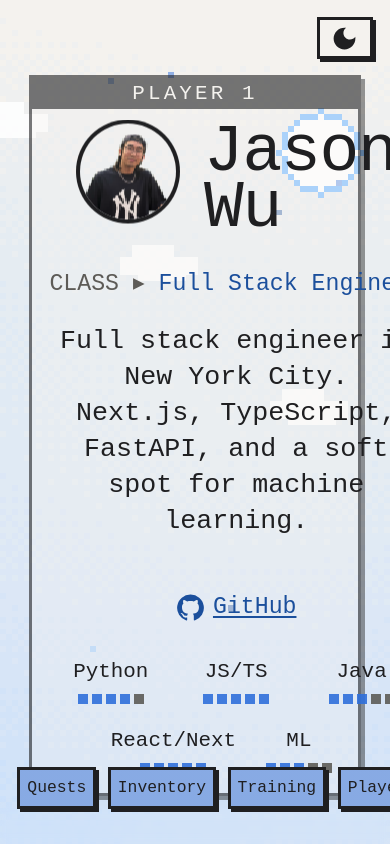
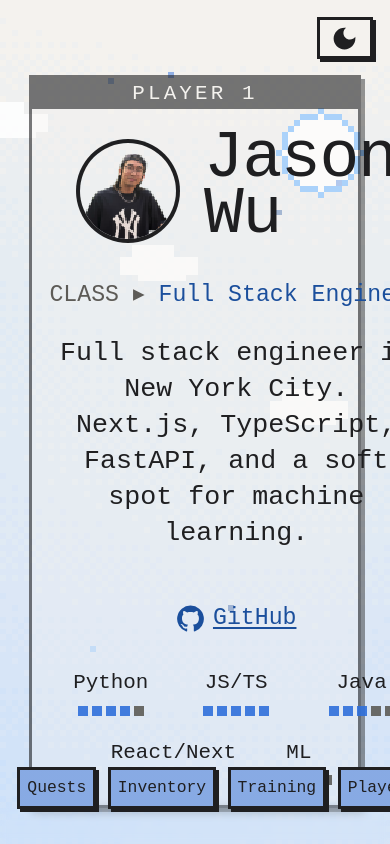
Before and after one commit to Jason-Wuuuu/Jason, a React (Vite) app: page / in a window 390 px wide. Shown: the top 844 px of the page. Built offline with nearby package versions, Linux system fonts and the light colour scheme; a web font is replaced by a local one.

Commit message:
Phones: avatar level with the gap between Jason and Wu
Co-Authored-By: Claude Sonnet 5.5 <noreply@anthropic.com>

```diff
--- a/src/index.css
+++ b/src/index.css
@@ -278,10 +278,10 @@ footer { padding-block: 4rem 8rem; color: var(--mute); }
   .card { display: grid; grid-template-columns: 1fr auto auto 1fr; align-items: center; column-gap: clamp(12px, calc(100vw - 340px), 28px); } /* avatar and name share the top row, centred as a pair between two spacer columns */
   .card .who { display: contents; }
   .card .who > *:not(h1), .card .stats { grid-column: 1 / -1; }
-  .card .avatar-wrap { grid-column: 2; }
-  .card h1 { grid-column: 3; white-space: nowrap; font-size: clamp(46px, 17vw, 88px); margin: 0 0 .5rem; text-align: left; }
+  .card .avatar-wrap { grid-column: 2; translate: 0 5vw; } /* sits level with the gap between "Jason" and "Wu" (the letters' boxes sit lower than the line box) */
+  .card h1 { grid-column: 3; white-space: nowrap; font-size: clamp(46px, 17vw, 88px); margin: 0; text-align: left; } /* no bottom margin: it would pull the name's centre off the avatar's */
   @media (max-width: 340px) { .card .pixel-avatar { width: 72px; } }
-  .card .cls { margin-top: .75rem; }
+  .card .cls { margin-top: 1.25rem; }
   .lead { font-size: 1.15rem; margin-inline: auto; }
   .cls { display: block; margin: 0 0 1rem; color: var(--blue); }
   .cls::before { content: "CLASS ▸ "; color: var(--mute); }
```
